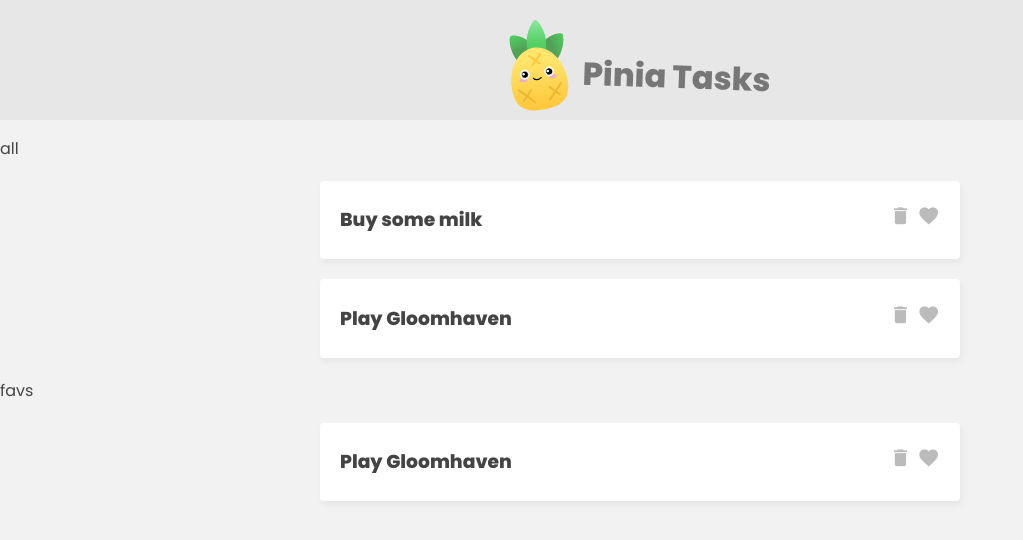
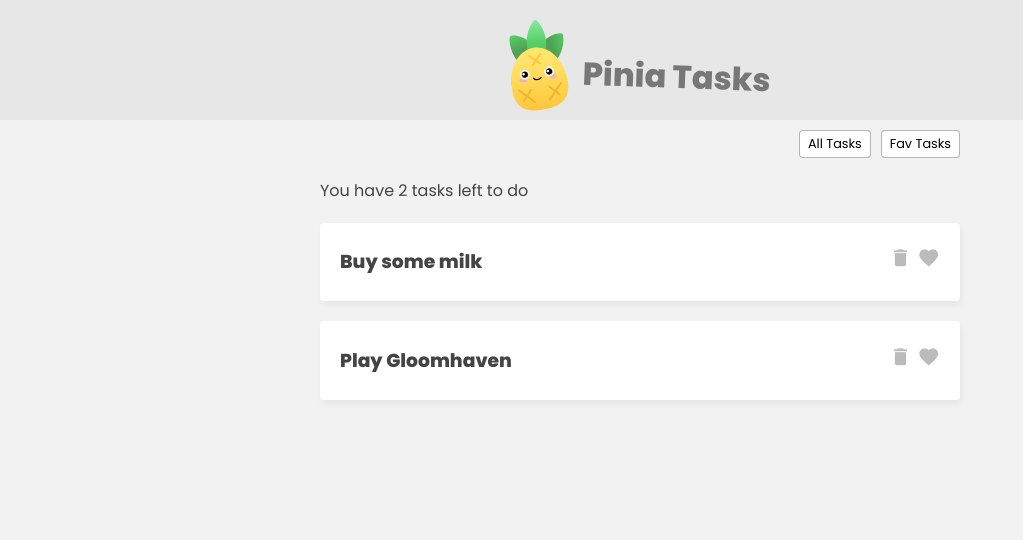
Before and after one commit to ort01/pinia-vue, a Vue app: page / in a window 1280 px wide. Shown: the top 540 px of the page, without its empty margins (0-1023 px from the left). Built offline with nearby package versions, Linux system fonts and the light colour scheme.

Commit message:
pinia getters

```diff
--- a/src/App.vue
+++ b/src/App.vue
@@ -4,14 +4,18 @@
       <img src="./assets/pinia-logo.svg" alt="pinia logo">
       <h1>Pinia Tasks</h1>
     </header>
-    <p>all</p>
-    <div class="task-list">
+    <nav class="filter">
+      <button @click="filter = 'all'">All Tasks</button>
+      <button @click="filter = 'favs'">Fav Tasks</button>
+    </nav>
+    <div class="task-list" v-if="filter === 'all'">
+      <p>You have {{ taskStore.totalCount }} tasks left to do</p>
       <div v-for="task in taskStore.tasks">
         <TaskDetails :task="task" />
       </div>
     </div>
-    <p>favs</p>
-    <div class="task-list">
+    <div class="task-list" v-if="filter === 'favs'">
+      <p>You have {{ taskStore.favCount }} favs left to do</p>
       <div v-for="task in taskStore.favs">
         <TaskDetails :task="task" />
       </div>
@@ -22,9 +26,13 @@
 <script setup>
 import useTaskStore from "./stores/TaskStore"
 import TaskDetails from "./components/taskDetails.vue"
+import { ref } from "vue";
 
 //pinia store
 const taskStore = useTaskStore()
+
+//refs
+const filter = ref("all")
 
 </script>
 
@@ -56,4 +64,22 @@ header {
   max-width: 640px;
   margin: 20px auto;
 }
+
+.filter {
+  width: 640px;
+  margin: 10px auto;
+  text-align: right;
+
+  & button {
+    display: inline-block;
+    margin-left: 10px;
+    background: #fff;
+    border: 1px solid #5555556e;
+    border-radius: 4px;
+    padding: 4px 8px;
+    cursor: pointer;
+    font-size: .8em;
+
+  }
+}
 </style>
--- a/src/stores/TaskStore.js
+++ b/src/stores/TaskStore.js
@@ -13,6 +13,14 @@ const useTaskStore = defineStore('taskStore', {
     getters: {
         favs() {
             return this.tasks.filter(task => task.isFav)
+        },
+        favCount() {
+            return this.tasks.reduce((previousValue, currentValue) => {
+                return currentValue.isFav ? previousValue + 1 : previousValue
+            }, 0)
+        },
+        totalCount: (state) => {
+            return state.tasks.length
         }
     }
 })
```
